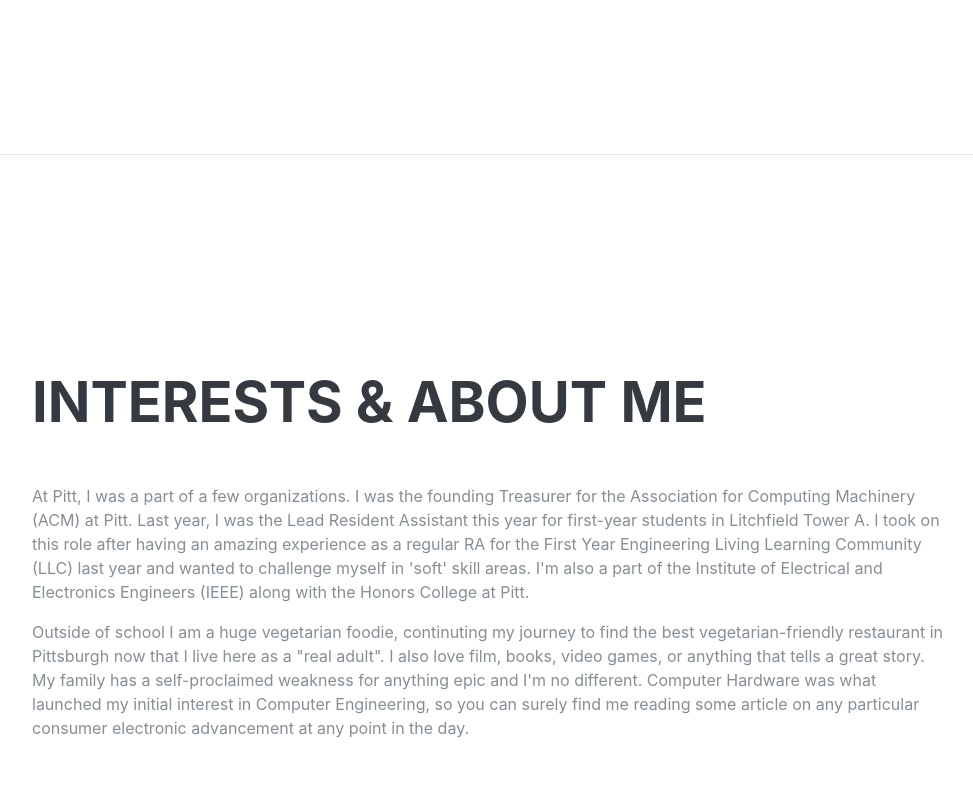
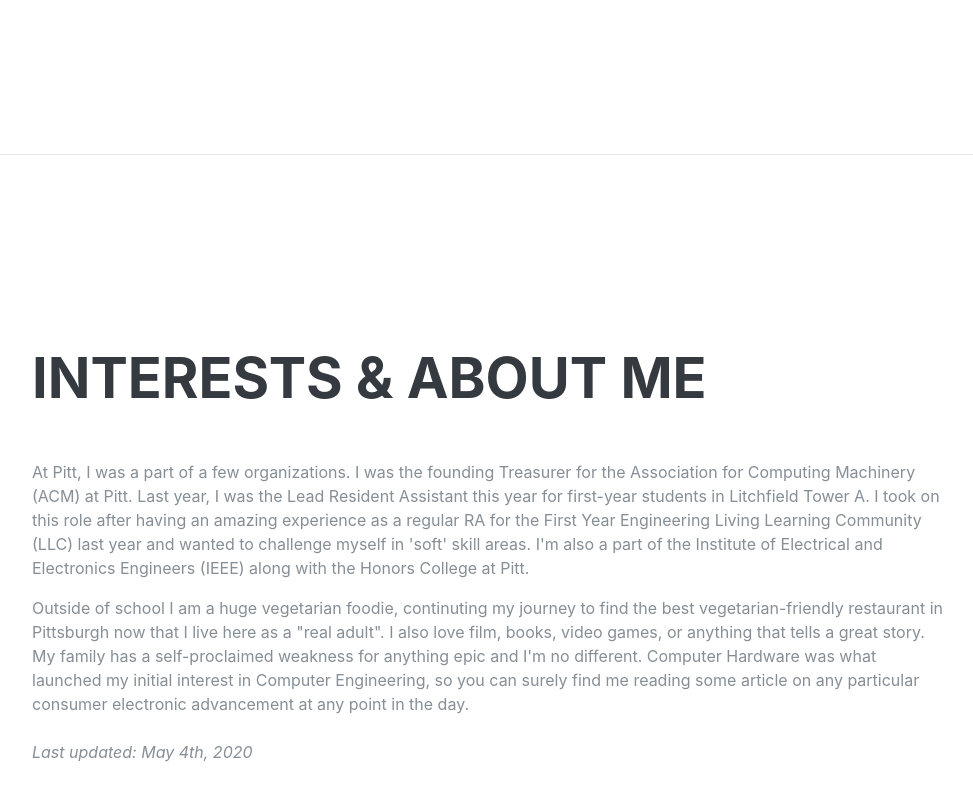
Before and after one commit to adam-granieri/adam-granieri.github.io, a plain HTML site: page index.html in a window 1280 px wide. Shown: the part 4043-4843 px from the top of the page, without its empty margins (288-1261 px from the left). Drawn offline with nearby package versions, Linux system fonts and the light colour scheme; a web font is replaced by a local one.

Commit message:
added last updated

```diff
--- a/index.html
+++ b/index.html
@@ -299,6 +299,8 @@
               I also love film, books, video games, or anything that tells a great story.  My family has a self-proclaimed weakness for
               anything epic and I&#39;m no different.  Computer Hardware was what launched my initial interest in Computer Engineering, so you
               can surely find me reading some article on any particular consumer electronic advancement at any point in the day.</p>
+          <br />
+          <p class="mb-0"><i>Last updated: May 4th, 2020</i></p>
         </div>
       </section>
 
```
